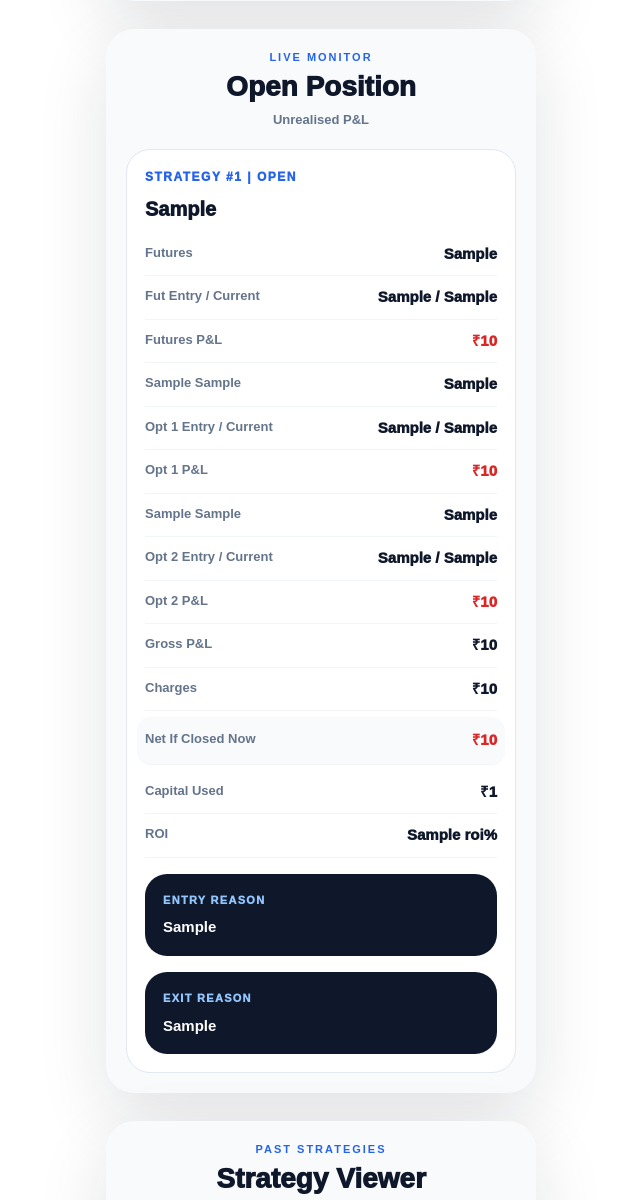
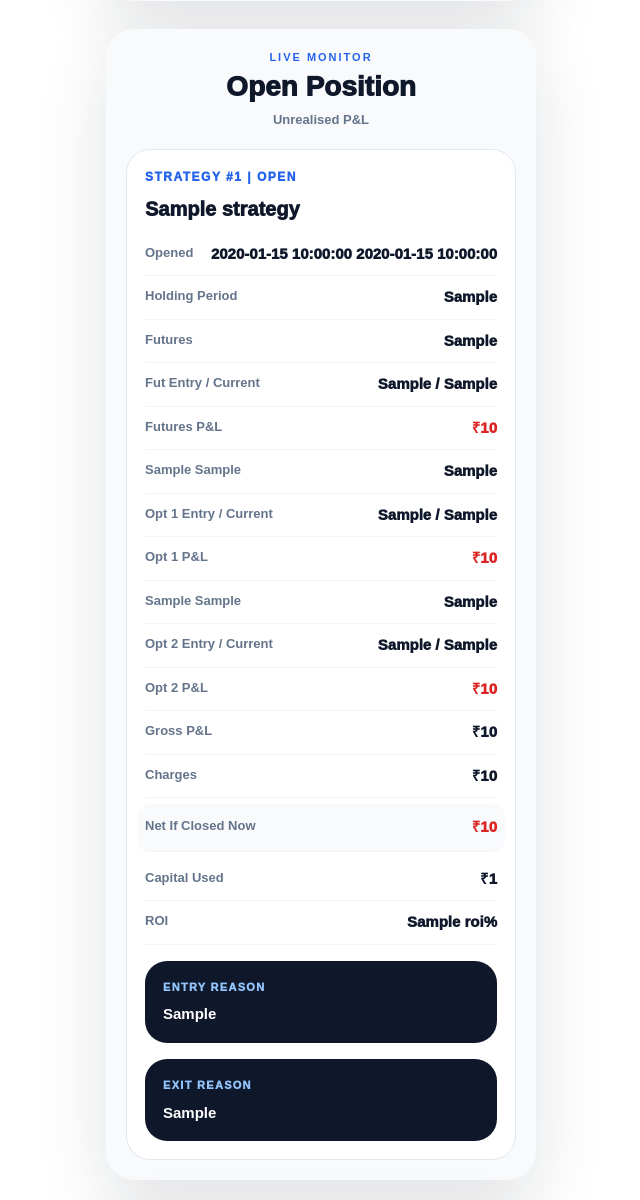
Before and after one commit to vinaykelkar/market-pulse-league, a Flask app: template templates/strategy_mobile.html in a window 1280 px wide. Shown: the part 928-2128 px from the top of the page, without its empty margins (319-959 px from the left). Run offline with Flask 3, Linux system fonts and the light colour scheme; the template is opened without the code that fills it: most values are stand-ins (such as "Sample title", 1, 10 or a date in 2020).

Commit message:
added holding period logic for strategy lab

```diff
--- a/services/strategy_trades_service.py
+++ b/services/strategy_trades_service.py
@@ -42,6 +42,20 @@ PRICE_UPDATE_FIELDNAMES = [
 ]
 
 
+STRATEGY_TYPE_LABELS = {
+    "LONG_FUTURE_LONG_ATM_PUT": "Protective Put: Long Future + Long ATM Put",
+    "SHORT_FUTURE_LONG_ATM_CALL": "Protective Call: Short Future + Long ATM Call",
+    "SHORT_STRANGLE": "Short Strangle: Sell CE + Sell PE",
+}
+
+
+def strategy_type_label(strategy_type):
+    return STRATEGY_TYPE_LABELS.get(
+        strategy_type,
+        str(strategy_type).replace("_", " ").title()
+    )
+
+
 def ensure_csv_exists():
     DATA_FILE.parent.mkdir(parents=True, exist_ok=True)
 
@@ -72,6 +86,66 @@ def safe_int(value, default=0):
         return int(float(value))
     except Exception:
         return default
+
+
+
+
+def parse_strategy_datetime(date_value, time_value):
+    if not date_value or not time_value:
+        return None
+
+    raw = f"{date_value} {time_value}"
+
+    for fmt in ("%Y-%m-%d %H:%M:%S", "%Y-%m-%d %H:%M"):
+        try:
+            return datetime.strptime(raw, fmt)
+        except Exception:
+            pass
+
+    return None
+
+
+def format_holding_period(row):
+    start = parse_strategy_datetime(
+        row.get("created_date"),
+        row.get("created_time"),
+    )
+
+    if not start:
+        return ""
+
+    if row.get("status") == "CLOSED":
+        end = parse_strategy_datetime(
+            row.get("closed_date"),
+            row.get("closed_time"),
+        )
+    else:
+        end = datetime.now()
+
+    if not end:
+        return ""
+
+    total_seconds = max(0, int((end - start).total_seconds()))
+
+    if total_seconds < 60:
+        return f"{total_seconds} sec"
+
+    total_minutes = total_seconds // 60
+
+    if total_minutes < 60:
+        seconds = total_seconds % 60
+        return f"{total_minutes} min {seconds} sec"
+
+    total_hours = total_minutes // 60
+
+    if total_hours < 24:
+        minutes = total_minutes % 60
+        return f"{total_hours} hr {minutes} min"
+
+    days = total_hours // 24
+    hours = total_hours % 24
+
+    return f"{days} day {hours} hr"
 
 
 def is_disciplined_snapshot_time():
@@ -286,6 +360,8 @@ def enrich(row):
 
     enriched = dict(row)
     enriched.update({
+        "strategy_type_label": strategy_type_label(row.get("strategy_type")),
+        "holding_period": format_holding_period(row),
         "futures_pnl": round(f_pnl, 2),
         "option_1_pnl": round(o1_pnl, 2),
         "option_2_pnl": round(o2_pnl, 2),
--- a/templates/partials/strategy_mobile_card.html
+++ b/templates/partials/strategy_mobile_card.html
@@ -5,8 +5,27 @@
     </div>
 
     <h2 class="strategy-mobile-card-title">
-        {{ strategy.strategy_type.replace("_", " ") }}
+        {{ strategy.strategy_type_label }}
     </h2>
+
+    <div class="mobile-trade-row">
+        <span>Opened</span>
+        <strong>{{ strategy.created_date }} {{ strategy.created_time }}</strong>
+    </div>
+
+    {% if strategy.status == "CLOSED" %}
+        <div class="mobile-trade-row">
+            <span>Closed</span>
+            <strong>{{ strategy.closed_date }} {{ strategy.closed_time }}</strong>
+        </div>
+    {% endif %}
+
+    {% if strategy.holding_period %}
+        <div class="mobile-trade-row">
+            <span>Holding Period</span>
+            <strong>{{ strategy.holding_period }}</strong>
+        </div>
+    {% endif %}
 
     {% if strategy.futures_direction %}
         <div class="mobile-trade-row">
@@ -15,7 +34,13 @@
         </div>
 
         <div class="mobile-trade-row">
-            <span>Fut Entry / Current</span>
+            <span>
+                {% if strategy.status == "CLOSED" %}
+                    Fut Entry / Exit
+                {% else %}
+                    Fut Entry / Current
+                {% endif %}
+            </span>
             <strong>{{ strategy.futures_entry }} / {{ strategy.futures_current }}</strong>
         </div>
 
@@ -34,7 +59,13 @@
         </div>
 
         <div class="mobile-trade-row">
-            <span>Opt 1 Entry / Current</span>
+            <span>
+                {% if strategy.status == "CLOSED" %}
+                    Opt 1 Entry / Exit
+                {% else %}
+                    Opt 1 Entry / Current
+                {% endif %}
+            </span>
             <strong>{{ strategy.option_1_entry }} / {{ strategy.option_1_current }}</strong>
         </div>
 
@@ -53,7 +84,13 @@
         </div>
 
         <div class="mobile-trade-row">
-            <span>Opt 2 Entry / Current</span>
+            <span>
+                {% if strategy.status == "CLOSED" %}
+                    Opt 2 Entry / Exit
+                {% else %}
+                    Opt 2 Entry / Current
+                {% endif %}
+            </span>
             <strong>{{ strategy.option_2_entry }} / {{ strategy.option_2_current }}</strong>
         </div>
 
@@ -76,7 +113,13 @@
     </div>
 
     <div class="mobile-trade-row highlight">
-        <span>Net If Closed Now</span>
+        <span>
+            {% if strategy.status == "CLOSED" %}
+                Net P&L
+            {% else %}
+                Net If Closed Now
+            {% endif %}
+        </span>
         <strong class="{{ 'positive' if strategy.net_pnl >= 0 else 'negative' }}">
             ₹{{ "{:,.0f}".format(strategy.net_pnl) }}
         </strong>
--- a/templates/strategy_lab.html
+++ b/templates/strategy_lab.html
@@ -50,8 +50,8 @@
 
                     <label>Strategy Type</label>
                     <select name="strategy_type" id="strategy_type" required onchange="toggleStrategyFields()">
-                        <option value="LONG_FUTURE_LONG_ATM_PUT">Long Future + Long ATM Put</option>
-                        <option value="SHORT_FUTURE_LONG_ATM_CALL">Short Future + Long ATM Call</option>
+                        <option value="LONG_FUTURE_LONG_ATM_PUT">Protective Put: Long Future + Long ATM Put</option>
+                        <option value="SHORT_FUTURE_LONG_ATM_CALL">Protective Call: Short Future + Long ATM Call</option>
                         <option value="SHORT_STRANGLE">Short Strangle: Sell CE + Sell PE</option>
                     </select>
 
@@ -142,7 +142,7 @@
                             <div class="strategy-position-header">
                                 <div>
                                     <p>Strategy #{{ strategy.strategy_id }}</p>
-                                    <h3>{{ strategy.strategy_type.replace("_", " ") }}</h3>
+                                    <h3>{{ strategy.strategy_type_label }}</h3>
                                     <span>{{ strategy.created_date }} {{ strategy.created_time }}</span>
                                 </div>
 
--- a/templates/strategy_mobile.html
+++ b/templates/strategy_mobile.html
@@ -100,7 +100,7 @@
                         <option value="{{ strategy.strategy_id }}"
                             {% if selected_strategy and selected_strategy.strategy_id == strategy.strategy_id %}selected{% endif %}>
                             #{{ strategy.strategy_id }} —
-                            {{ strategy.strategy_type.replace("_", " ") }}
+                            {{ strategy.strategy_type_label }}
                             —
                             {{ strategy.status }}
                         </option>
--- a/templates/strategy_trades.html
+++ b/templates/strategy_trades.html
@@ -54,7 +54,7 @@
 
                             <tr>
                                 <td>{{ strategy.strategy_id }}</td>
-                                <td>{{ strategy.strategy_type.replace("_", " ") }}</td>
+                                <td>{{ strategy.strategy_type_label }}</td>
                                 <td>{{ strategy.status }}</td>
                                 <td>{{ strategy.created_date }}</td>
 
```
